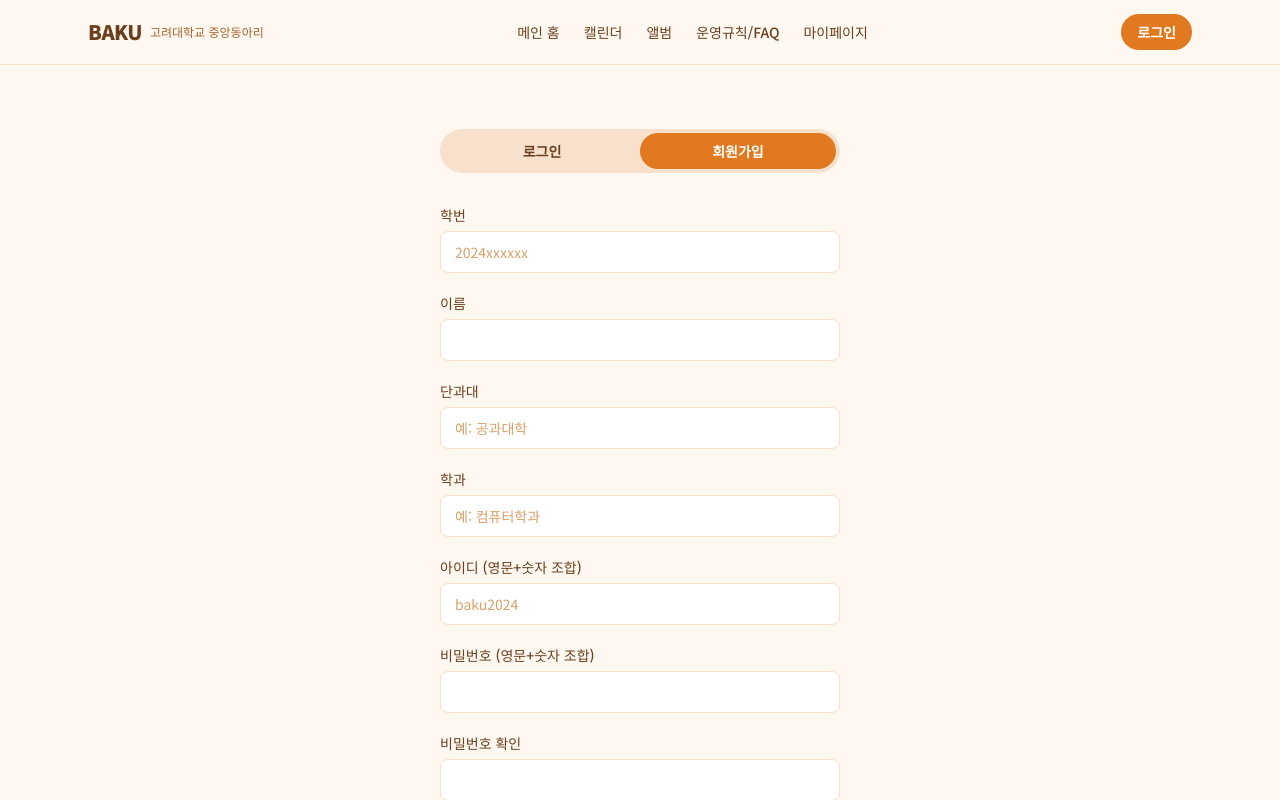
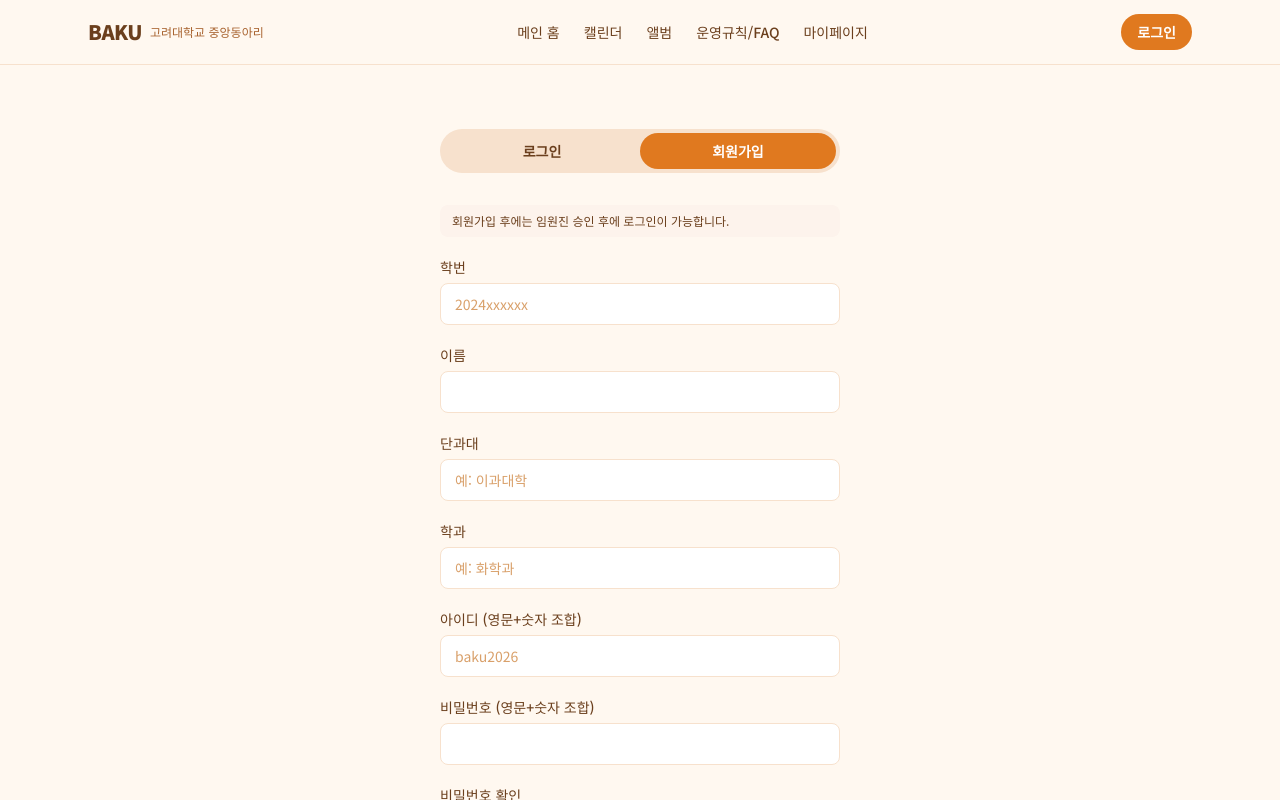
Before and after one commit to dayeonx/BAKU, a Next.js app: page /login in a window 1280 px wide. Both pictures are taken after a click on the button "회원가입". Shown: the top 800 px of the page. Built offline with nearby package versions, Linux system fonts and the light colour scheme.

Commit message:
Update signup form placeholders and add approval notice
Co-Authored-By: Claude Sonnet 5 <noreply@anthropic.com>

```diff
--- a/src/app/login/page.tsx
+++ b/src/app/login/page.tsx
@@ -233,6 +233,9 @@ function SignupForm() {
 
   return (
     <form onSubmit={handleSubmit} className="flex flex-col gap-5">
+      <p className="rounded-lg bg-brand-50 px-3 py-2 text-xs text-brand-700">
+        회원가입 후에는 임원진 승인 후에 로그인이 가능합니다.
+      </p>
       <Field label="학번">
         <input
           className={inputClass}
@@ -255,7 +258,7 @@ function SignupForm() {
           className={inputClass}
           value={college}
           onChange={(e) => setCollege(e.target.value)}
-          placeholder="예: 공과대학"
+          placeholder="예: 이과대학"
           required
         />
       </Field>
@@ -264,7 +267,7 @@ function SignupForm() {
           className={inputClass}
           value={major}
           onChange={(e) => setMajor(e.target.value)}
-          placeholder="예: 컴퓨터학과"
+          placeholder="예: 화학과"
           required
         />
       </Field>
@@ -273,7 +276,7 @@ function SignupForm() {
           className={inputClass}
           value={username}
           onChange={(e) => setUsername(e.target.value)}
-          placeholder="baku2024"
+          placeholder="baku2026"
           required
         />
       </Field>
```
